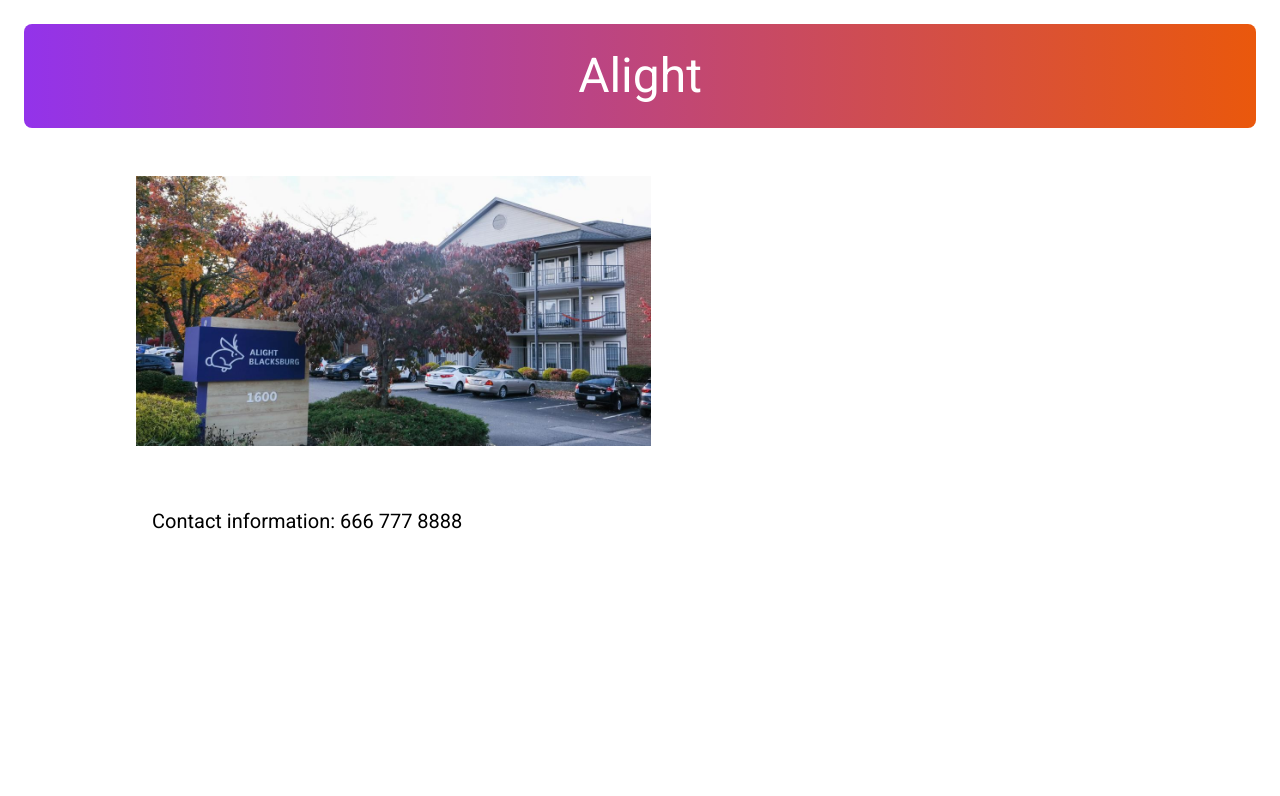
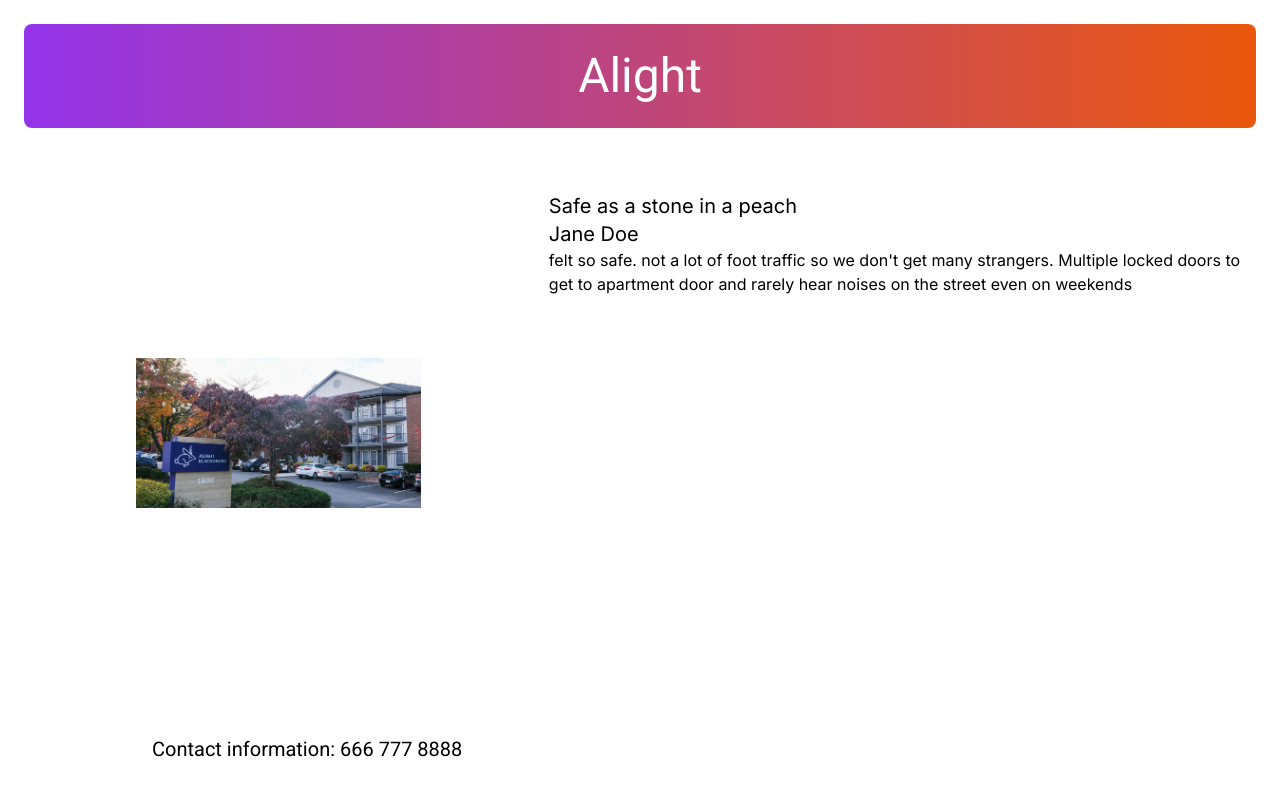
Before and after one commit to MaybeMarq/error417, a Next.js app in the folder nextjs-dashboard/: page /alight in a window 1280 px wide. Shown: the top 796 px of the page. Built offline with nearby package versions, Linux system fonts and the light colour scheme; a web font is replaced by a local one.

Commit message:
hardcoding reviews

```diff
--- a/nextjs-dashboard/app/alight/page.tsx
+++ b/nextjs-dashboard/app/alight/page.tsx
@@ -1,7 +1,7 @@
 import AcmeLogo from '@/app/ui/acme-logo';
 import { ArrowRightIcon } from '@heroicons/react/24/outline';
 import Link from 'next/link';
-import {roboto} from '@/app/ui/fonts';
+import { roboto } from '@/app/ui/fonts';
 import Image from 'next/image';
 
 export default function Page() {
@@ -10,6 +10,8 @@
       <div className="justify-center flex h-30 shrink-0 items-end rounded-lg bg-gradient-to-r from-purple-600 to-orange-600 p-4 md:h-30">
         <p className={`${roboto.className} text-xl text-white md:text-5xl md:leading-normal`}>Alight</p>
       </div>
+
+      <div className="mt-4 flex grow flex-col gap-4 md:flex-row">
         <div className="flex flex-col items-center justify-center p-6 md:w-3/5 md:px-28 md:py-12">
           {/* <div className="flex flex-col items-center md:flex-row md:items-start"> Use flexbox */}
           {/* Image Component */}
@@ -23,7 +25,14 @@
 
 
           {/* </div> */}
+
         </div>
+        <div className={'"justify-right" ${roboto.className} md:px-0 md:py-12'}>
+          <h1 className="text-xl">Safe as a stone in a peach</h1>
+          <h2 className="text-xl">Jane Doe</h2>
+          <p className="text-s">felt so safe. not a lot of foot traffic so we don't get many strangers. Multiple locked doors to get to apartment door and rarely hear noises on the street even on weekends</p></div>
+      </div>
+
       <div className="flex flex-col items-baseline justify-center p-3 md:w-3/5 md:px-28 md:py-3">
         {/* Contact Information */}
         <p className={`${roboto.className} text-xl text-black md:text-xl md:leading-normal mt-4 md:mt-0 md:ml-4`}>
@@ -34,6 +43,8 @@
       </div>
 
 
+
+
     </main>
   );
 }
```
Lines whose indentation alone changed are shown as unchanged.
